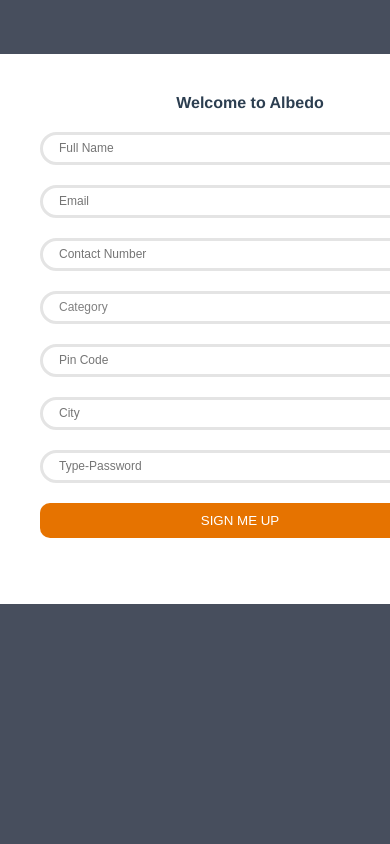
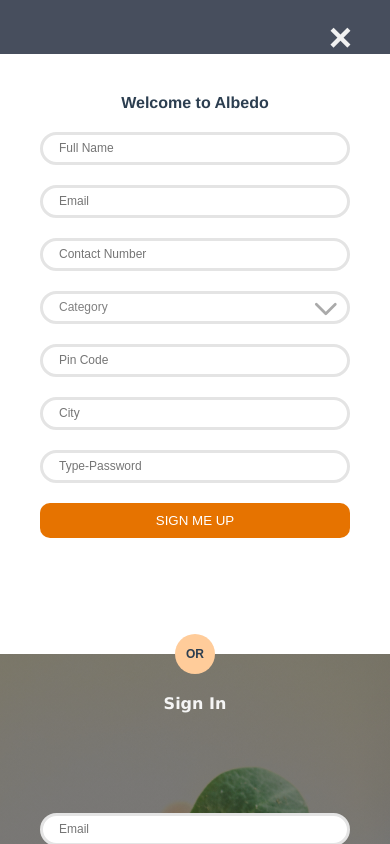
Before and after one commit to sandeepsharma-kgp/ABCAcadFrontend, a Vue app: page / in a window 390 px wide. Built offline with nearby package versions, Linux system fonts and the light colour scheme.

Commit message:
interactive style added

```diff
--- a/src/components/login.vue
+++ b/src/components/login.vue
@@ -8,10 +8,11 @@
   <div id="login">
     <div class="sign-up">
       <h1> Welcome to Albedo </h1>
-      <input type="text" placeholder="Full Name" required/>
-      <input type="email" placeholder="Email" required/>
-      <input type="tele" pattern="[0-9]{10}" placeholder="Contact Number" required/>
-      <select placeholder="Category" onchange="myFunction">
+      <form v-on:submit="signUpData">
+      <input type="text" placeholder="Full Name" v-model="signUp.name" required/>
+      <input type="email" placeholder="Email" v-model="signUp.email" required/>
+      <input type="tele" pattern="[0-9]{10}" placeholder="Contact Number" v-model="signUp.contact" required/>
+      <select placeholder="Category" v-model="signUp.category" required>
         <option  disabled value="" selected data-default>Category</option>
         <option value = "Unreserved">Unreserved</option>
         <option value = "OBC">OBC</option>
@@ -23,23 +24,23 @@
         <option value = "ST-PH">ST-PH</option>
       </select>
       <img class="select-arrow" src = "../assets/down_arrow.svg">
-      <input type="text" pattern="[0-9]{6}" maxlength="6" placeholder="Pin Code" required/>
-      <input type="text" placeholder="City" required/>
-      <input type="password" placeholder="Type-Password" required/>
+      <input type="text" pattern="[0-9]{6}" maxlength="6" placeholder="Pin Code" v-model="signUp.pin" required/>
+      <input type="text" placeholder="City" v-model="signUp.city" required/>
+      <input type="password" placeholder="Type-Password" v-model="signUp.password" required/>
       <input type="submit" value="SIGN ME UP">
+      </form>
     </div>
 
     <div class="sign-in">
       <h2>Sign In</h2>
-      <form style="position:relative; top: 80px;">
-        <input class="sign-in-email" type="email" placeholder="Email" required/>
-        <input style="position:relative; top: 15px;" class="sign-in-password" type="password" placeholder="Password" required/>
+      <form v-on:submit="signInData" style="position:relative; top: 80px;">
+        <input class="sign-in-email" type="email" placeholder="Email" v-model="signIn.email" required/>
+        <input style="position:relative; top: 15px;" class="sign-in-password" type="password" v-model="signIn.password" placeholder="Password" required/>
 
-        <label class="container">Remember me
+       <label class="container"> Remember me
           <input type="checkbox" value="marked">
           <span class="checkmark"></span>
         </label>
-
         <input style="position:relative; top: 50px;" type="submit" value="SIGN IN">
         <div style="position:relative; top: 50px;" class="psw">Forgot Password?</div>
       </form>
@@ -73,7 +74,7 @@
         name:null,
         email:null,
         contact:null,
-        category:null,
+        category:'',
         pin:null,
         city:null,
         password:null
@@ -83,25 +84,25 @@
         password:null
       }
     }
+  },
+  methods:{
+    signUpData: function(){
+      console.log(JSON.stringify(this.signUp));
+    },
+    signInData: function(){
+      console.log(JSON.stringify(this.signIn));
+    }
   }
 }
 </script>
 
 <!-- Add "scoped" attribute to limit CSS to this component only -->
-<style>
-body{
-  margin: 0;
-  padding: 0;
-  background: #efe4d3;
-  font-size: 16px;
-  color: #777;
-  font-family: sans-serif;
-  font-weight: 300;
-}
+<style scoped>
+
 #login{
   position: relative;
   margin:1% auto;
-  width: 1000px;
+  width: 80%;
   height: 550px;
   background: #fff;
 
@@ -112,7 +113,7 @@
   left: 0;
   box-sizing: border-box;
   padding: 40px;
-  width: 500px;
+  width: 50%;
   height: 500px;
 }
 h1 {
@@ -131,7 +132,6 @@
   color:white;
   font-size: 12px;
 }
-select,
 input[type="text"],
 input[type="tele"],
 input[type="email"],
@@ -142,7 +142,7 @@
   margin-bottom: 20px;
   padding: 4px;
   padding-left: 16px;
-  width: 400px;
+  width: 100%;
   height: 33px;
   font-family: Arial, Helvetica, sans-serif;
   font-weight: 400;
@@ -152,6 +152,19 @@
   transition: 0.2s ease;
 }
 select{
+  display: block;
+  box-sizing: border-box;
+  margin-bottom: 20px;
+  padding: 4px;
+  padding-left: 16px;
+  width: 100%;
+  height: 33px;
+  font-family: Arial, Helvetica, sans-serif;
+  font-weight: 400;
+  font-size: 12px;
+  border: 3px solid #e4e4e4;
+  border-radius: 17px;
+  transition: 0.2s ease;
   color: gray;
   background: transparent;
   -moz-appearance: none;
@@ -162,7 +175,7 @@
   width: 30px;
   position: absolute;
   top: 240px;
-  left: 400px;
+  left: calc(100% - 80px);
 }
 select option {
   color: black;
@@ -177,7 +190,7 @@
   box-sizing: border-box;
   margin-bottom: 20px;
   padding: 4px;
-  width: 400px;
+  width: 100%;
   height: 35px;
   background: #e67300;
   border: none;
@@ -200,7 +213,7 @@
   right: 0;
   box-sizing: border-box;
   padding: 40px;
-  width: 500px;
+  width: 50%;
   height: 550px;
   background: linear-gradient(rgba(20,20,20,0.5), rgba(20,20,20,0.5)),
     url("../assets/dirt-gardening-grow-1214405.jpg");
@@ -210,8 +223,8 @@
 }
 .or{
   position: absolute;
-  top: 265px;
-  left: 480px;
+  top: 50%;
+  left: calc(50% - 20px);;
   width: 40px;
   height: 40px;
   background: #ffcc9a;
@@ -250,8 +263,7 @@
 .checkmark {
   position: absolute;
   border: #fff;
-  top: 0;
-  left: 155px;
+  left: calc(50% - 50px);
   height: 10px;
   width: 10px;
   background-color: transparent;
@@ -309,12 +321,12 @@
   padding-top: 50px;
 }
 
-/* Modal Content/Box */
+
 .modal-content {
   background-color: #fefefe;
-  margin: 5% auto 15% auto; /* 5% from the top, 15% from the bottom and centered */
+  margin: 5% auto 15% auto;
   border: 1px solid #888;
-  width: 80%; /* Could be more or less, depending on screen size */
+  width: 80%;
 }
 
 /* Style the horizontal ruler */
@@ -326,7 +338,7 @@
 /* The Close Button (x) */
 .close {
   position: absolute;
-  left: 1200px;
+  right: 38px;
   top: 15px;
   font-size: 40px;
   font-weight: bold;
@@ -338,4 +350,46 @@
   color: #f44336;
   cursor: pointer;
 }
+@media only screen and (max-width: 768px) {
+  /* For mobile phones: */
+  #login{
+    width : 100%;
+    height : auto;
+  }
+  .sign-up{
+  background:  white;
+  width: 100%;
+  height: 600px;
+}
+  .sign-in{
+  position: absolute;
+  top: 600px;
+  right: none;
+  left: 0px;
+  width: 100%;
+
+}
+select,
+input[type="text"],
+input[type="tele"],
+input[type="email"],
+input[type="password"]
+{
+
+  width: 100%;
+}
+input[type="submit"]{
+  width: 100%;
+}
+.or{
+  position: absolute;
+  top: 580px;
+  left: calc(50% - 20px);
+}
+.select-arrow{
+  position: absolute;
+  top: 240px;
+}
+}
+
 </style>
```
